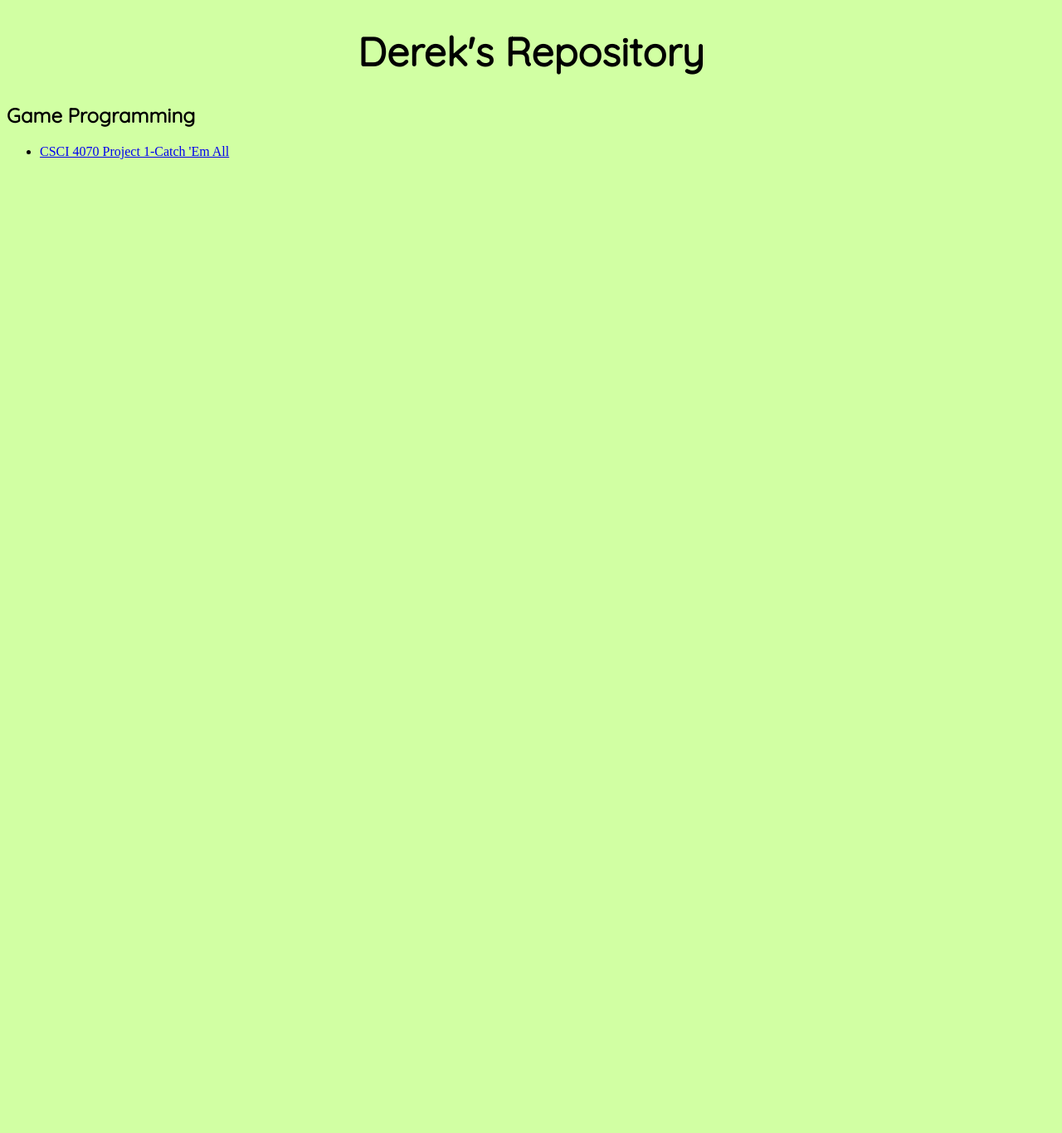
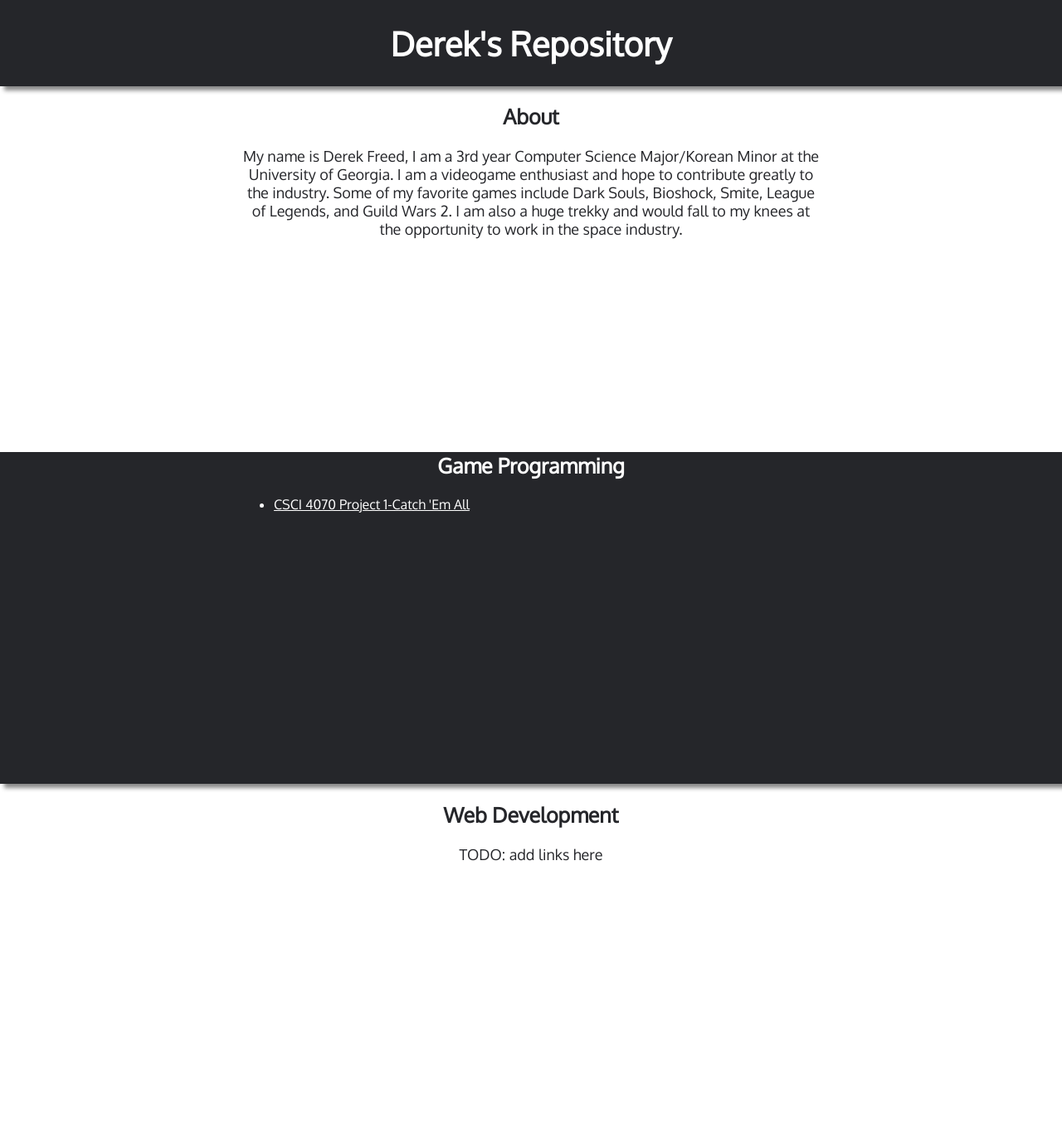
Before and after one commit to derekfreed/derekfreed.github.io, a PHP site: page / in a window 1280 px wide. Shown: the whole page at 83% size. Before the commit the page ends 192 px from the top, so only its background shows below. Run offline with PHP 8.4, Linux system fonts and the light colour scheme.

Commit message:
website overhaul

```diff
--- a/Derek.css
+++ b/Derek.css
@@ -1,10 +1,61 @@
 body{
-	background-color: #D1FFA3;
+	background-color: #ffffff;
+	margin: 0;
+	margin-top: 0;
+	font-family: 'Oxygen';
+
 }
-h1,h2 {
-	font-family: 'Quicksand';
+h1,h2,p {
+	text-align: center;
 }
 h1 {
-	font-size: 48px;
+	color: #ffffff;
+	font-size: 40px;
 	text-align: center;
+
 }
+h2 {
+	font-size: 25px;
+}
+.heading {
+	background-color: #25262a;
+	padding: 0;
+	margin: 0;
+	display:inline-block;
+	width: 100%;
+	box-shadow: 5px 5px 5px #888888;
+}
+
+.contentContainer {
+	/*border-style: solid;
+	border-color: #b3b3b3;
+	border-width: 1px;*/
+	margin-top: 20px;
+	margin-left: auto;
+	margin-right: auto;
+	padding-left: 10px;
+	padding-right: 10px;
+	width: 700px;
+	height:400px;
+/*	box-shadow: 2px 2px 10px #888888;*/
+}
+p {
+	font-size: 18px;
+}
+a {
+	color: #ffffff;
+}
+a:hover {
+
+}
+
+.greyBackground{
+	background-color: #25262a;
+	color: #ffffff;
+	box-shadow: 5px 5px 5px #888888;
+}
+.whiteBackground{
+	background-color: #ffffff;
+	color: #25262a;
+
+}
--- a/index.html
+++ b/index.html
@@ -1,14 +1,36 @@
 <!DOCTYPE html>
 <head>
-	<link href='http://fonts.googleapis.com/css?family=Poiret+One|Quicksand' rel='stylesheet' type='text/css'>
+	<link href='http://fonts.googleapis.com/css?family=Oxygen' rel='stylesheet' type='text/css'>
 	<link rel="stylesheet" type="text/css" href="Derek.css">
 </head>
 <html>
 <body>
-	<h1>Derek's Repository</h1>
-	<h2>Game Programming</h2>
-	<ul>
-		<li><a href="/P1/project1.html">CSCI 4070 Project 1-Catch 'Em All</a></li>
-	</ul>
+	<div class="heading">
+		<h1>Derek's Repository</h1>
+	</div>
+	<div class="whiteBackground">
+		<div class="contentContainer">
+			<h2>About</h2>
+			<p> My name is Derek Freed, I am a 3rd year Computer Science Major/Korean Minor at the University of Georgia. I am a
+				videogame enthusiast and hope to contribute greatly to the industry. Some of my favorite games include Dark Souls, Bioshock,
+				Smite, League of Legends, and Guild Wars 2. I am also a huge trekky and would fall to my knees
+				at the opportunity to work in the space industry.
+			</p>
+		</div>
+	</div>
+	<div class="greyBackground">
+		<div class="contentContainer">
+			<h2>Game Programming</h2>
+			<ul>
+				<li><a href="/P1/project1.html">CSCI 4070 Project 1-Catch 'Em All</a></li>
+			</ul>
+		</div>
+	</div>
+	<div class="whiteBackground">
+		<div class="contentContainer">
+			<h2>Web Development</h2>
+			<p> TODO: add links here</p>
+		</div>
+	</div>
 </body>
 </html>
```
